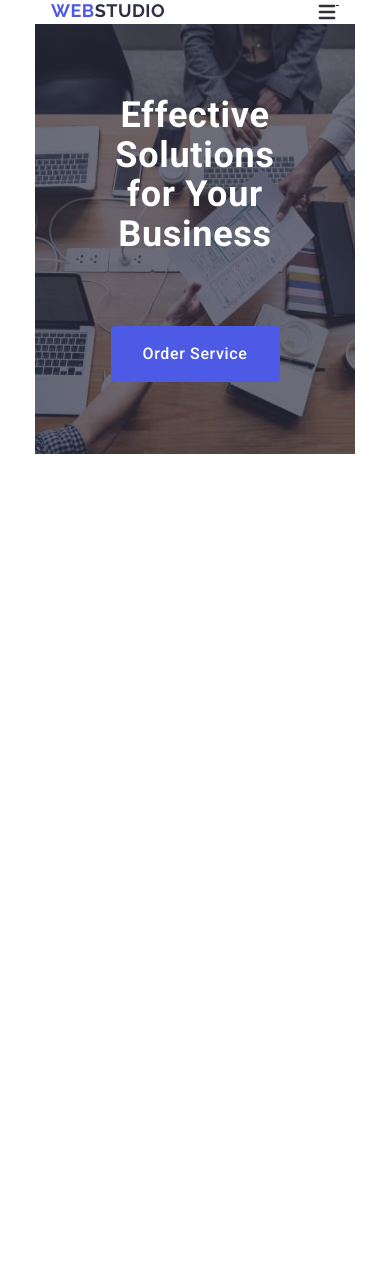
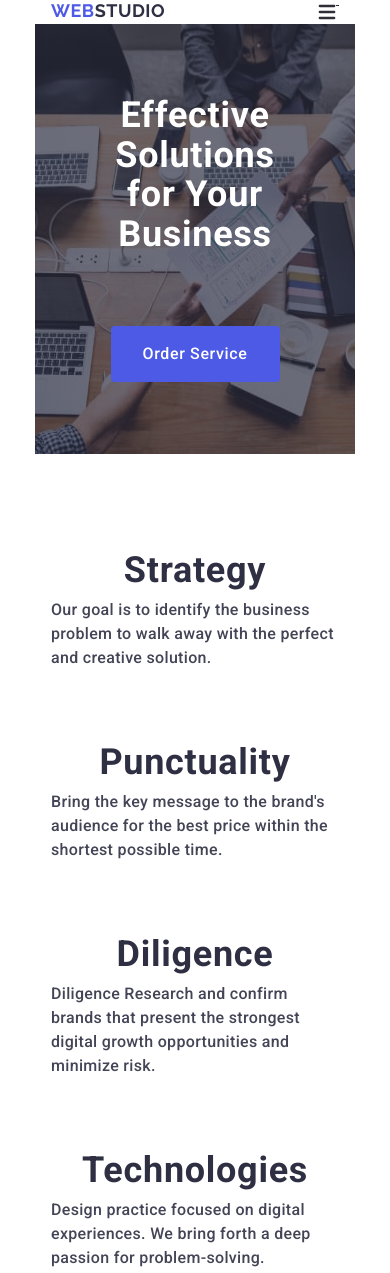
Before and after one commit to Karlson1979/goit-markup-hw-06, a website: page index.html in a window 390 px wide. Before the commit the page ends 844 px from the top, so only its background shows below. Drawn offline with nearby package versions, Linux system fonts and the light colour scheme.

Commit message:
section-3-mobile

```diff
--- a/css/style.css
+++ b/css/style.css
@@ -386,6 +386,7 @@ span {
     background-repeat: no-repeat;
     background-position: center;
     margin: 0 auto;
+
 }
 .container-benefits {
     text-align: center;
@@ -425,7 +426,7 @@ margin-bottom: 72px;
         border-radius: 4px;
         height: 56px;
         margin: 0 auto;
-        /* margin-top: 48px; */
+
         transition: background-color 250ms cubic-bezier(0.4, 0, 0.2, 1);
     }
     button:hover {
@@ -507,3 +508,34 @@ margin-bottom: 72px;
     }
 
 }
+
+/* ============SECTION-2 ==================== */
+.content{
+    padding: 96px 0;
+}
+
+.icon-border{
+    display: none;
+}
+.list-content{
+    display: flex;
+    flex-direction: column;
+    gap:72px;
+}
+.title-content{
+font-weight: 700;
+font-size: 36px;
+line-height: 1.11111;
+letter-spacing: 0.02em;
+text-align: center;
+color: #2e2f42;
+margin-bottom: 8px;
+}
+.target-txt {
+    font-weight: 500;
+font-size: 16px;
+line-height: 1.5;
+letter-spacing: 0.02em;
+color: #434455;
+max-width: 288px;
+}
--- a/index.html
+++ b/index.html
@@ -54,7 +54,7 @@
         </section>
         <!-- SECTION-2 -->
 
-        <!-- <section class="content">
+        <section class="content">
             <div class="container container-content">
                 <h2 class="visually-hidden">Effective Solutions
                     for Your Business</h2>
@@ -114,8 +114,10 @@
                 </ul>
 
             </div>
-        </section> -->
+        </section>
+
         <!-- SECTION-3 -->
+
         <!-- <section class="our-time">
             <div class="container">
                 <h2 class="title-timee">Our Team</h2>
```
